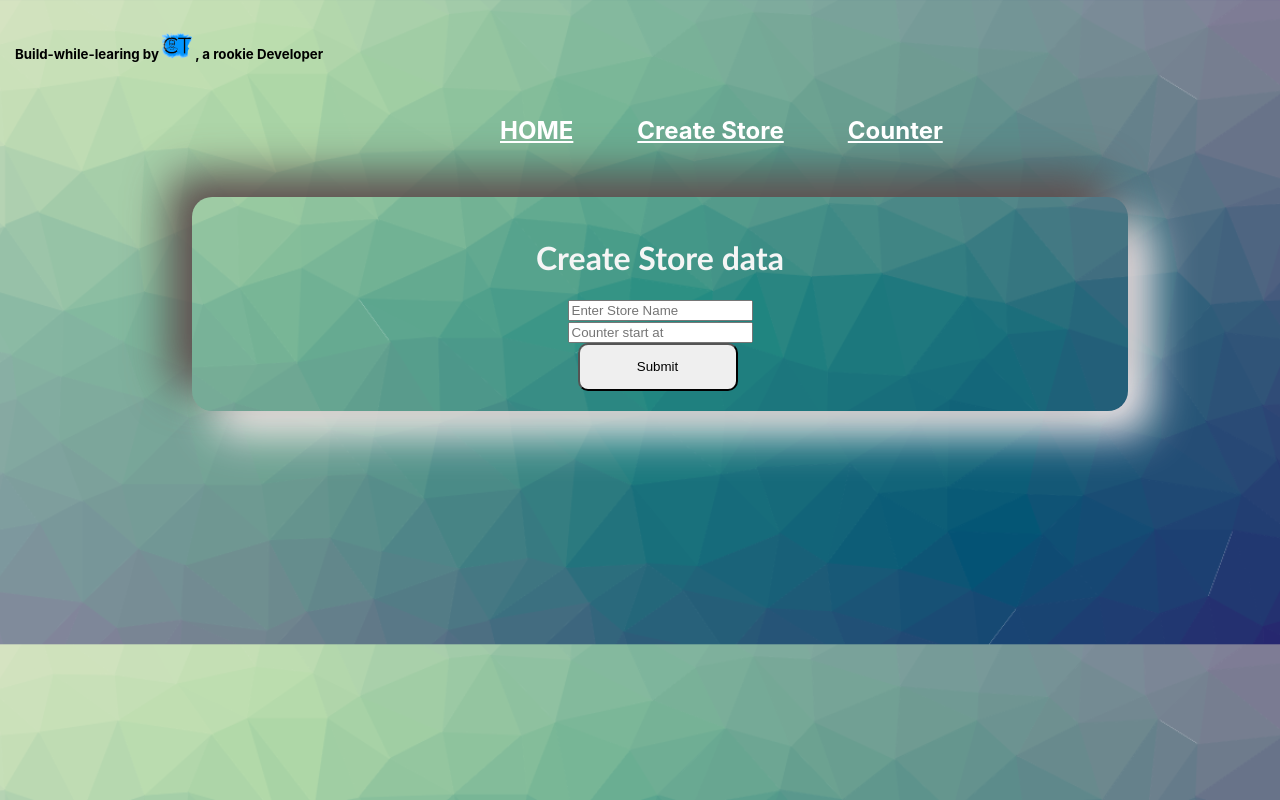
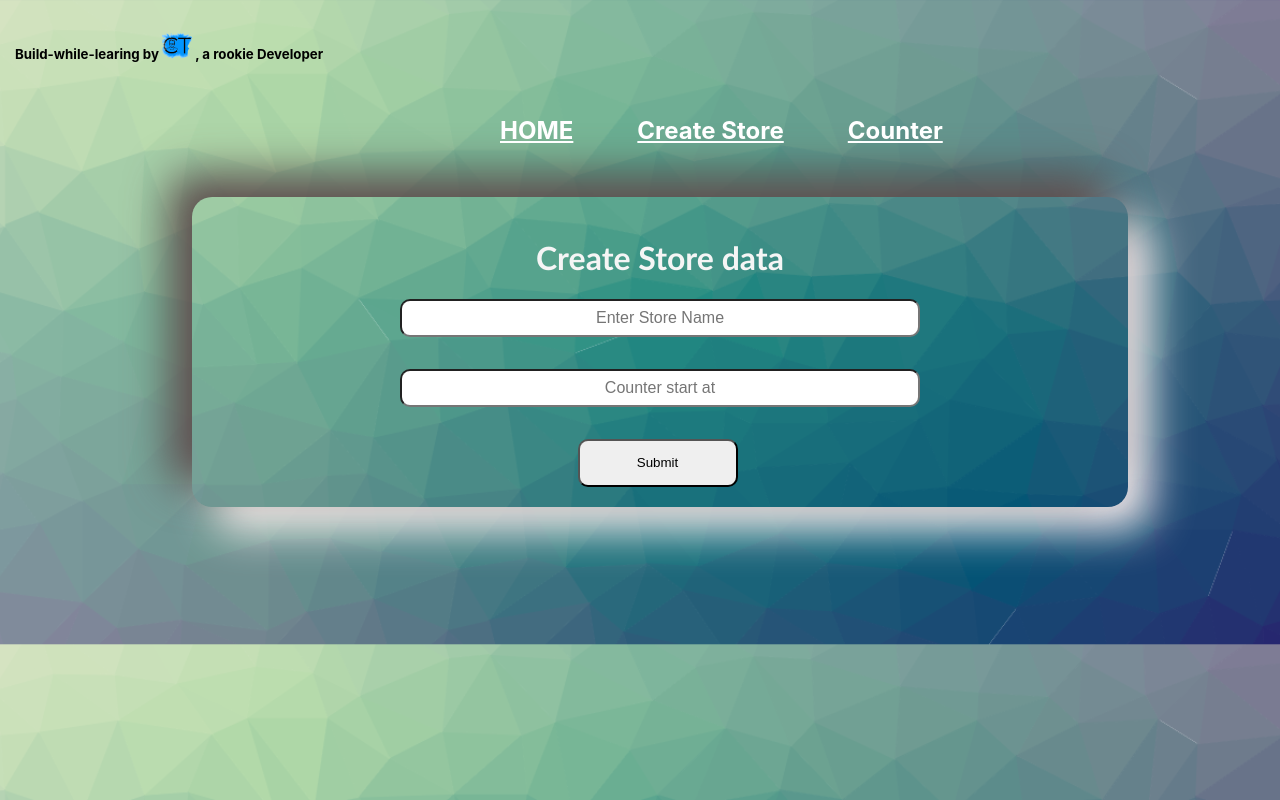
Before and after one commit to chuongtang/redux-counter, a React (Create React App) app: page /create in a window 1280 px wide. Built offline with nearby package versions, Linux system fonts and the light colour scheme.

Commit message:
FrontEnd React completed

```diff
--- a/package.json
+++ b/package.json
@@ -15,6 +15,7 @@
     "react-redux": "^7.2.4",
     "react-router-dom": "^5.2.0",
     "react-scripts": "4.0.3",
+    "react-tilt": "^0.1.4",
     "web-vitals": "^1.1.1"
   },
   "scripts": {
--- a/src/components/CreateStore.jsx
+++ b/src/components/CreateStore.jsx
@@ -31,10 +31,10 @@ function CreateStore () {
         <h1>Create Store data</h1>
         <form>
             <div className="form-group">
-                <input onChange={handleChange} name='storeName' value={input.storeName} autoComplete='off' className='form-control' placeholder='Enter Store Name'/>
+                <input onChange={handleChange} name='storeName' value={input.storeName} autoComplete='off' className='inputName' placeholder='Enter Store Name'/>
             </div>
             <div className="form-group">
-                <input onChange={handleChange} name='count' value={input.count} autoComplete='off' className='form-control' placeholder='Counter start at'/>
+                <input onChange={handleChange} name='count' value={input.count} autoComplete='off' className='inputName' placeholder='Counter start at'/>
             </div>
             <button type="submit" onClick={()=> handleClick()  } className="btn btn-primary">Submit</button>
         </form>
--- a/src/components/Home.jsx
+++ b/src/components/Home.jsx
@@ -1,7 +1,11 @@
 import React from 'react';
 import StoreData from './ApiData'
+import Tilt from 'react-tilt'
+
+
 const Home = () => {
     return (
+        <Tilt className="Tilt" options={{ max : 25 }} style={{ height: 200, width: 1800, }} >
         <div className="App" id='homepg'>
             <h1 style={{ 'text-align': 'center' }}>Project Detail</h1>
             <h3>🏡Home Page</h3>
@@ -9,7 +13,6 @@ const Home = () => {
                 <ul>
                     <li>Home page use React-router to render different components.</li>
                     <li>Pure CSS styling is in index.css.</li>
-
                 </ul>
                 <h3>🏪 Create Store</h3>
                 <ul>
@@ -25,6 +28,7 @@ const Home = () => {
             </p>
             <StoreData />
         </div>
+        </Tilt>
     );
 }
 
--- a/src/index.css
+++ b/src/index.css
@@ -130,6 +130,7 @@ h5{
   width: 40vw;
   height: 4vh;
   text-align: center;
+  margin-bottom: 2rem;
 }
 .startBtn{
   background: transparent;
```
Also changed, not shown: 1 other file (tests, documents, lock files or other folders).
